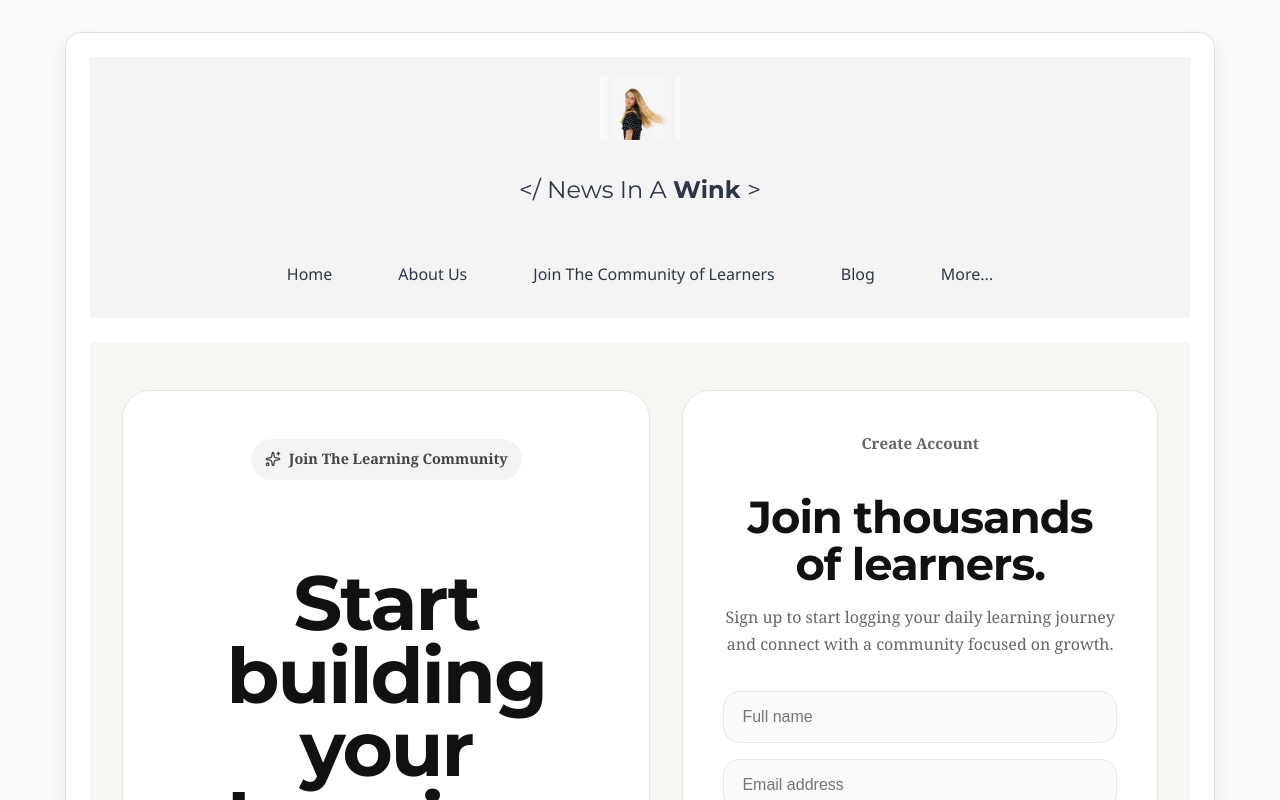
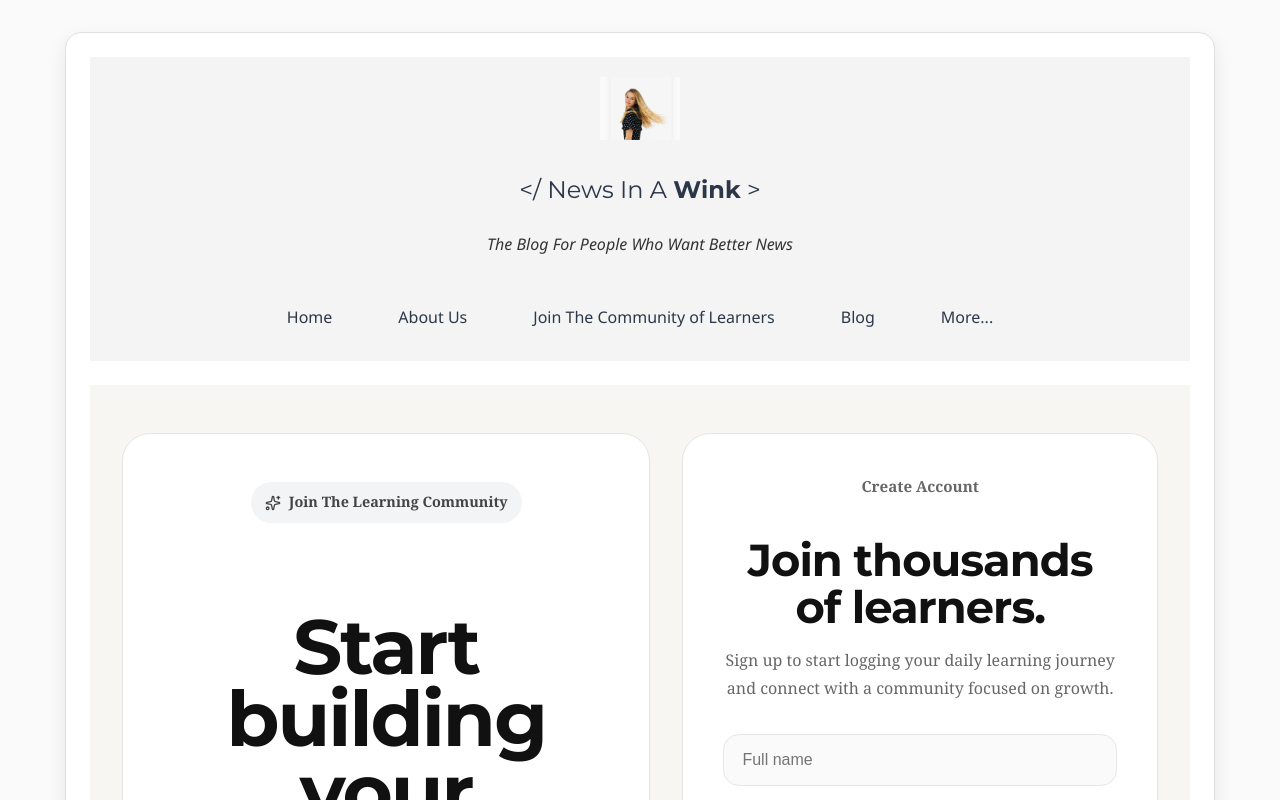
Before and after one commit to alexisbernt/Portfolio, a React (Create React App) app in the folder lexi-portfolio/: page /sign-up in a window 1280 px wide. Shown: the top 800 px of the page. Built offline with nearby package versions, Linux system fonts and the light colour scheme.

Commit message:
Update Navbar.js

```diff
--- a/lexi-portfolio/src/Navbar.js
+++ b/lexi-portfolio/src/Navbar.js
@@ -9,12 +9,18 @@ function Navbar() {
 
       {/* LOGO + TITLE */}
       <div className="navbar-top">
-        <img src="/logo.png" alt="Digital Women KC Logo" className="logo" />
-        <h1 className="brand-title">
-          &lt;/ News In A <span>Wink </span>&gt;
-        </h1>
+        <img src="/logo.png" alt="News In A Wink Logo" className="logo" />
+
+        <div className="brand-container">
+          <h1 className="brand-title">
+            &lt;/ News In A <span>Wink</span> &gt;
+          </h1>
+
+          <p className="brand-subtitle">
+            <i>The Blog For People Who Want Better News </i>
+          </p>
+        </div>
       </div>
-
       {/* NAV LINKS */}
       <div className="navbar-links">
         <Link to="/home" className={location.pathname === "/home" ? "active" : ""}>
```
